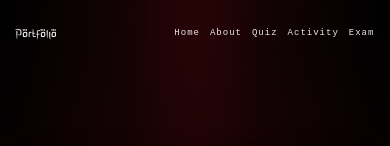
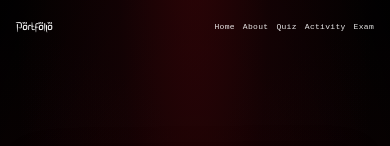
Before and after one commit to shanehckr/my-portfolio, a React (Vite) app: page /my-portfolio/activity in a window 390 px wide. Shown: the top 146 px of the page. Built offline with nearby package versions, Linux system fonts and the light colour scheme; a web font is replaced by a local one.

Commit message:
fix: correct date for MODULE 2 in Activity component

```diff
--- a/src/index.css
+++ b/src/index.css
@@ -348,11 +348,11 @@ body {
 
 
     .person-container {
-        width: 110vw;
-
-        height: 75vh;
-
-        bottom: -5%;
+        width: 94vw;
+
+        height: 76vh;
+
+        bottom: -8%;
     }
 
 
@@ -437,11 +437,11 @@ body {
 
 
     .person-container {
-        width: 120vw;
-
-        height: 70vh;
-
-        bottom: -2%;
+        width: 94vw;
+
+        height: 76vh;
+
+        bottom: -8%;
     }
 
 
@@ -3190,3 +3190,117 @@ select {
         cursor: auto;
     }
 }
+
+@media (max-width: 480px) {
+
+    .hero {
+        min-height: 100svh;
+        width: 100%;
+        overflow: hidden;
+    }
+
+    .hero-nav {
+        top: 18px;
+        left: 16px;
+        right: 16px;
+
+        display: flex;
+        align-items: center;
+        justify-content: space-between;
+
+        gap: 8px;
+    }
+
+    .hero-brand {
+        flex-shrink: 0;
+        font-size: 12px;
+        letter-spacing: 0;
+    }
+
+    .hero-nav-links {
+        display: flex;
+        align-items: center;
+        justify-content: flex-end;
+        gap: 8px;
+
+        min-width: 0;
+    }
+
+    .hero-nav-link {
+        font-size: 8px;
+        letter-spacing: 0.3px;
+        white-space: nowrap;
+    }
+
+    .hero-greeting {
+        white-space: nowrap;
+        transform: none;
+        font-size: 18vw;
+        line-height: 0.85;
+        letter-spacing: 0;
+        top: 24%;
+    }
+
+    .hero-greeting-left {
+        left: 5%;
+        top: 34%;
+
+        font-size: 20vw;
+        letter-spacing: 0;
+        transform: none;
+    }
+
+    .hero-greeting-right {
+        left: auto;
+        right: 5%;
+        top: 34%;
+
+        font-size: 20vw;
+        letter-spacing: 0;
+        transform: none;
+    }
+
+    .person-container {
+        left: 50%;
+        bottom: -8%;
+
+        width: 94vw;
+        height: 76vh;
+
+        transform: translateX(-50%);
+    }
+
+    .person-image {
+        width: 100%;
+        height: 100%;
+        object-fit: contain;
+        object-position: center bottom;
+    }
+
+    .hero-main-title {
+        display: none;
+    }
+
+    .hero-left-content,
+    .hero-right-content {
+        display: none;
+    }
+}
+
+@media (max-width: 480px) {
+
+    .about-title {
+        white-space: normal;
+        display: flex;
+        flex-direction: column;
+        align-items: flex-start;
+        gap: 4px;
+        font-size: 42px;
+        line-height: 0.9;
+    }
+
+    .about-title-red {
+        display: block;
+        line-height: 1.2;
+    }
+}
--- a/src/pages/Activity.jsx
+++ b/src/pages/Activity.jsx
@@ -14,7 +14,7 @@ const activityActivities = [
     {
         id: 2,
         title: 'MODULE 2',
-        date: 'Sept 19, 2026',
+        date: 'Sept 12, 2026',
         type: 'pdf',
         preview: `${import.meta.env.BASE_URL}images/previews/Dela Paz_Module 2_Activity_Preview.jpg`,
         file: `${import.meta.env.BASE_URL}files/module-activity/Dela Paz_Module 2_Activity.pdf`
```
